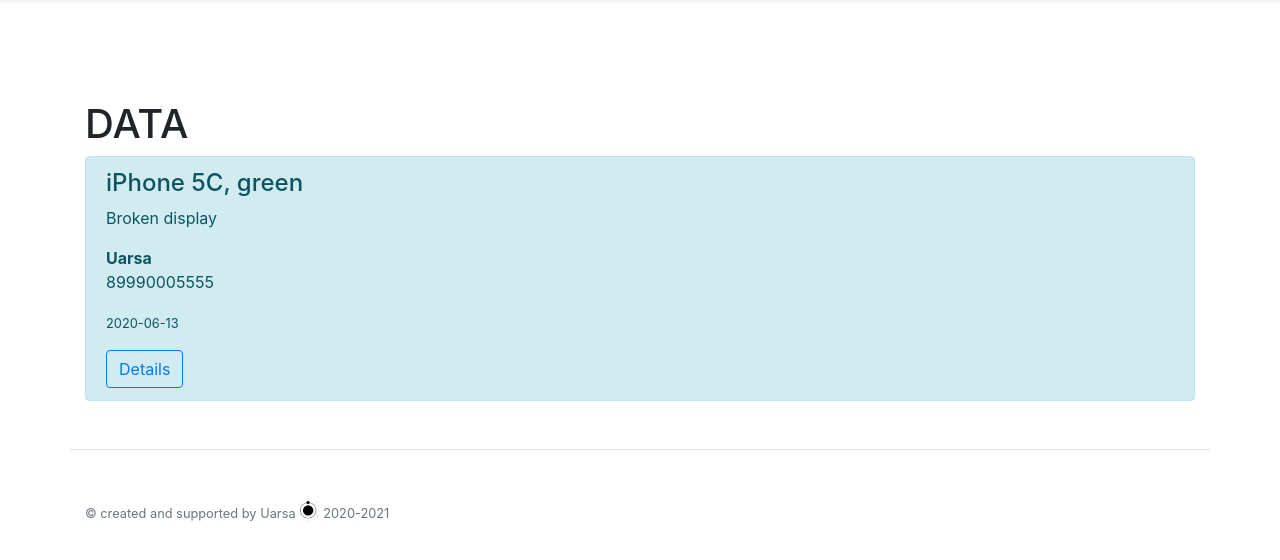
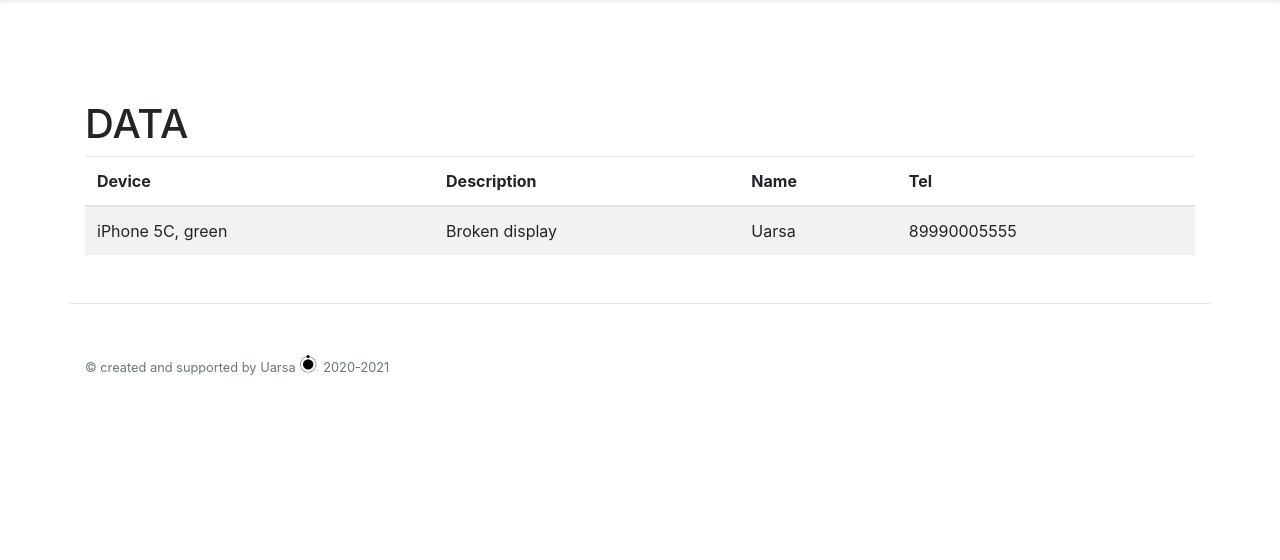
Before and after one commit to Uarsa/blog, a Flask app: template templates/postscopy.html in a window 1280 px wide. Shown: the part 87-647 px from the top of the page. Run offline with Flask 2, Linux system fonts and the light colour scheme; data comes from the database, SQL or seed files in the repository; the template is opened without the code that fills it: values that come from a table or form of the project are taken from there, most other values are stand-ins (such as "Sample title", 1, 10 or a date in 2020); some libraries are stand-ins or nearby versions.

Commit message:
Update postscopy.html

```diff
--- a/templates/postscopy.html
+++ b/templates/postscopy.html
@@ -8,24 +8,44 @@ All data
 
 
 <h1>DATA</h1>
+<!--p><small>{{ el.date.date() }}</small></p-->
+<!--a href="/posts/{{ el.id }}" class="btn btn-outline-primary">Details</a-->
 
 {% if articles|length > 0 %}
     {% for el in articles %}
-        <div class="alert alert-info">
 
-            <h4>{{ el.device }}</h4>
-            <p>{{ el.description }}</p>
+<table class="table table-striped">
+           <thead>
+              <tr>
+                <th scope="col">Device</th>
+                <th scope="col">Description</th>
+                <th scope="col">Name</th>
+                <th scope="col">Tel</th>
+              </tr>
+          </thead>
 
-            <p><b>{{ el.name  }}</b><br>
-                  {{ el.tel }}</p>
-            <p><small>{{ el.date.date() }}</small></p>
-            <!--button class="btn btn-warning">Details</--button-->
+          <tbody>
 
-            <a href="/posts/{{ el.id }}" class="btn btn-outline-primary">Details</a>
-        </div>
+
+              <tr>
+                <td>{{ el.device }}</td>
+                <td>{{ el.description }}</td>
+                <td>{{ el.name  }}</td>
+                <td>{{ el.tel }}</td>
+              </tr>
+        </tbody>
+
+</table>
+
     {% endfor %}
 {% else %}
     <p>No posts...</p>
 {% endif %}
 
+
+
+
+
+
+
 {% endblock %}
```
